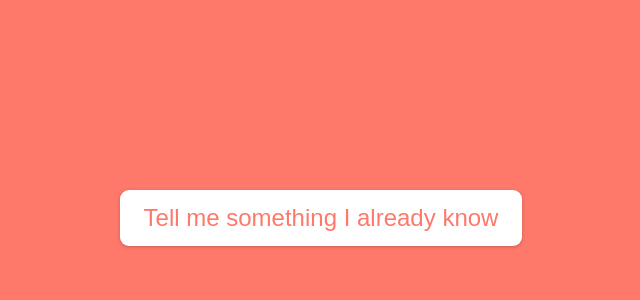
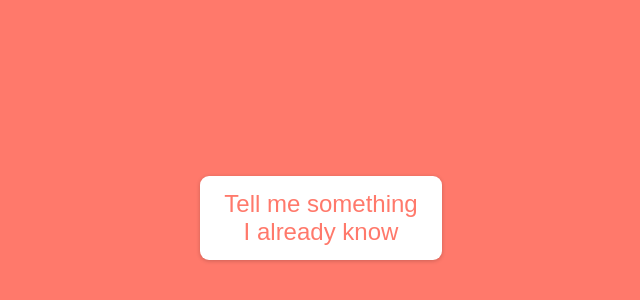
Before and after one commit to brainly/tell-me-something, a plain HTML site: page index.html in a window 1280 px wide. Shown: the part 182-482 px from the top of the page, without its empty margins (319-959 px from the left). Drawn offline with Linux system fonts and the light colour scheme; a web font is replaced by a local one.

Commit message:
Tatara made me do things to the button

```diff
--- a/index.html
+++ b/index.html
@@ -6,10 +6,13 @@
     <link rel="stylesheet" href="main.css" />
     <meta name="theme-color" content="#ff796b" />
     <meta name="viewport" id="viewport" content="width=device-width, minimum-scale=1.0, maximum-scale=4.0, user-scalable=1"/>
+
+    <link rel="icon" type="image/x-icon" href="https://styleguide.brainly.com/images/favicons/brainly/favicon-0c2222f36b.ico">
+    <link rel="icon" sizes="192x192" href="https://styleguide.brainly.com/images/favicons/brainly/favicon-hd-0865c7f19f.png">
 </head>
 <body>
     <button>
-        Tell me something I already know
+        Tell me something<br/>I already know
         <span class="progress"></span>
     </button>
     <script src="main.es5.js"></script>
--- a/main.css
+++ b/main.css
@@ -26,6 +26,7 @@ button {
 
     color: #ff796b;
     font-size: 24px;
+    line-height: 28px;
     font-family: 'ProximaNova', sans-serif;
 
     background-color: white;
```
